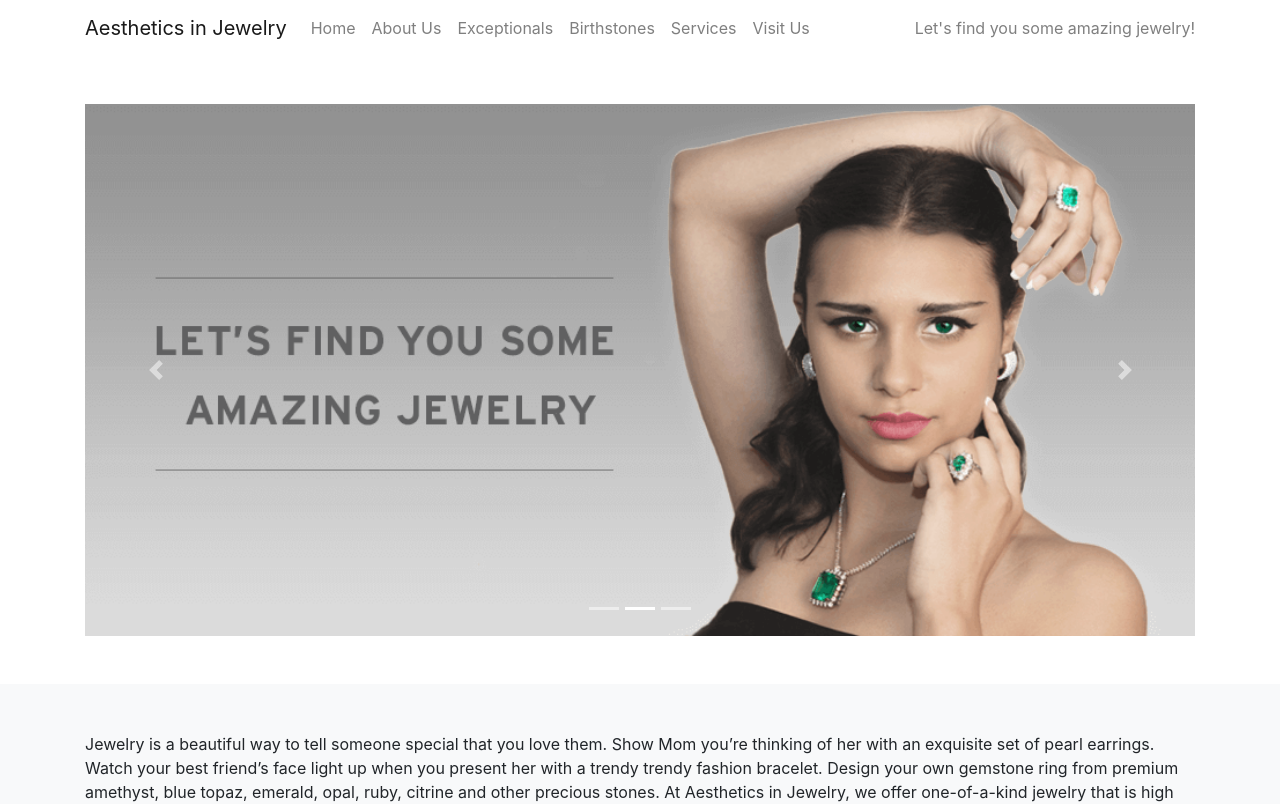
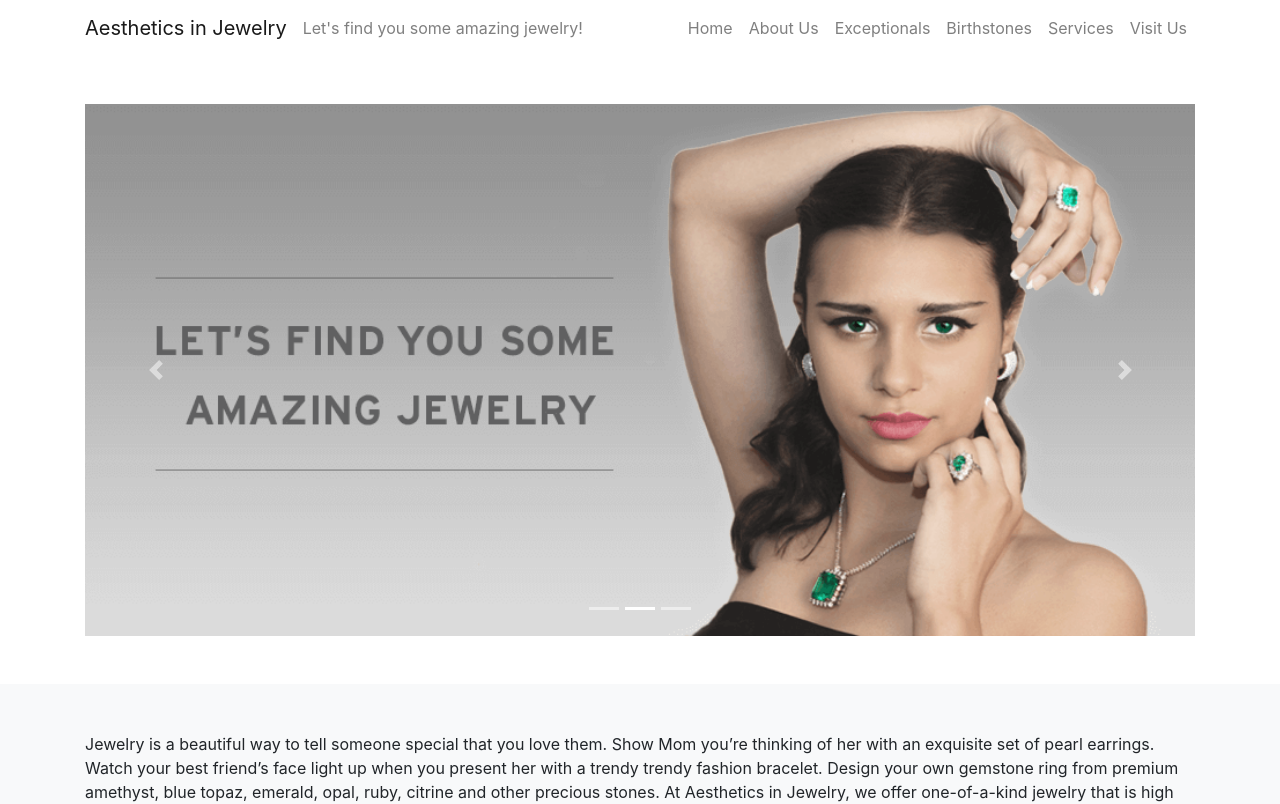
Before and after one commit to shadowlion/aestheticsinjewelry, a Next.js app: page / in a window 1280 px wide. Shown: the top 804 px of the page. Built offline with nearby package versions, Linux system fonts and the light colour scheme.

Commit message:
refactor: rearrange the header

```diff
--- a/components/Header.tsx
+++ b/components/Header.tsx
@@ -1,3 +1,4 @@
+import Image from "next/image";
 import Container from "react-bootstrap/Container";
 import Nav from "react-bootstrap/Nav";
 import Navbar from "react-bootstrap/Navbar";
@@ -7,10 +8,16 @@ const Header = () => {
     <header>
       <Navbar bg="transparent" variant="light" expand="lg">
         <Container>
-          <Navbar.Brand href="/">Aesthetics in Jewelry</Navbar.Brand>
+          <Navbar.Brand href="/">
+            {/* <img src="/aj-logo.png" alt="Aesthetics in Jewelry" /> */}
+            Aesthetics in Jewelry
+          </Navbar.Brand>
           <Navbar.Toggle aria-controls="basic-navbar-nav" />
           <Navbar.Collapse id="basic-navbar-nav">
             <Nav className="mr-auto">
+              <Navbar.Text>Let's find you some amazing jewelry!</Navbar.Text>
+            </Nav>
+            <Nav className="ml-auto">
               <Nav.Link href="/">Home</Nav.Link>
               <Nav.Link href="/about">About Us</Nav.Link>
               <Nav.Link href="/exceptionals">Exceptionals</Nav.Link>
@@ -18,9 +25,9 @@ const Header = () => {
               <Nav.Link href="/services">Services</Nav.Link>
               <Nav.Link href="/visit">Visit Us</Nav.Link>
             </Nav>
-            <Nav className="d-none d-lg-block">
+            {/* <Nav className="d-none d-lg-block">
               <Navbar.Text>Let's find you some amazing jewelry!</Navbar.Text>
-            </Nav>
+            </Nav> */}
           </Navbar.Collapse>
         </Container>
       </Navbar>
```
